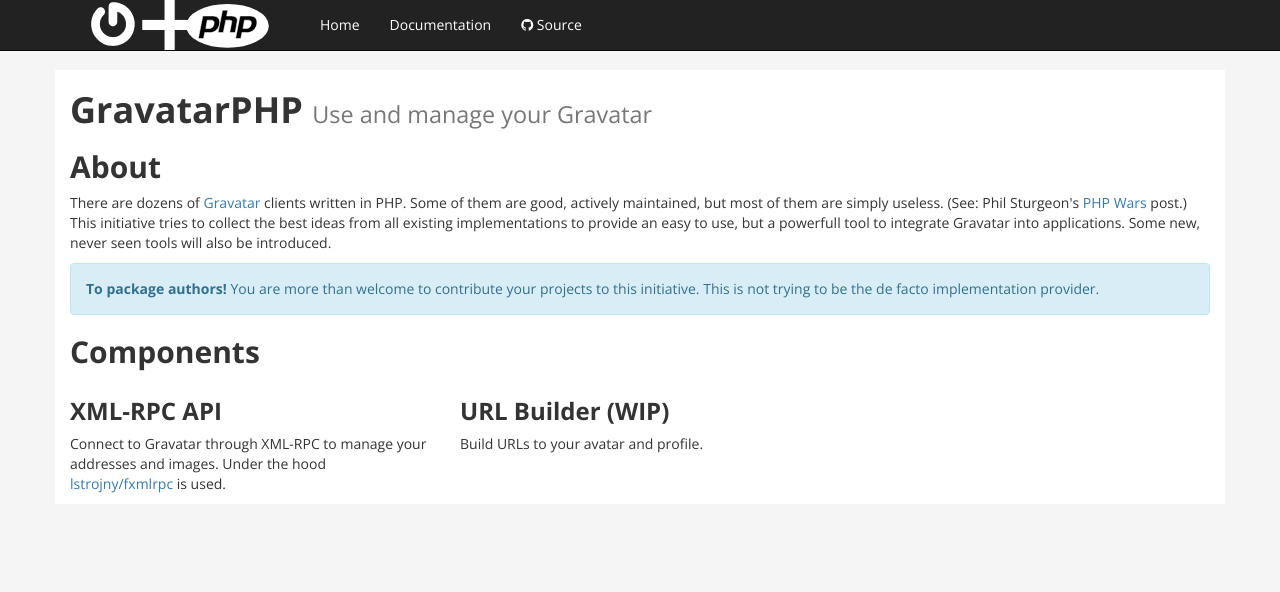
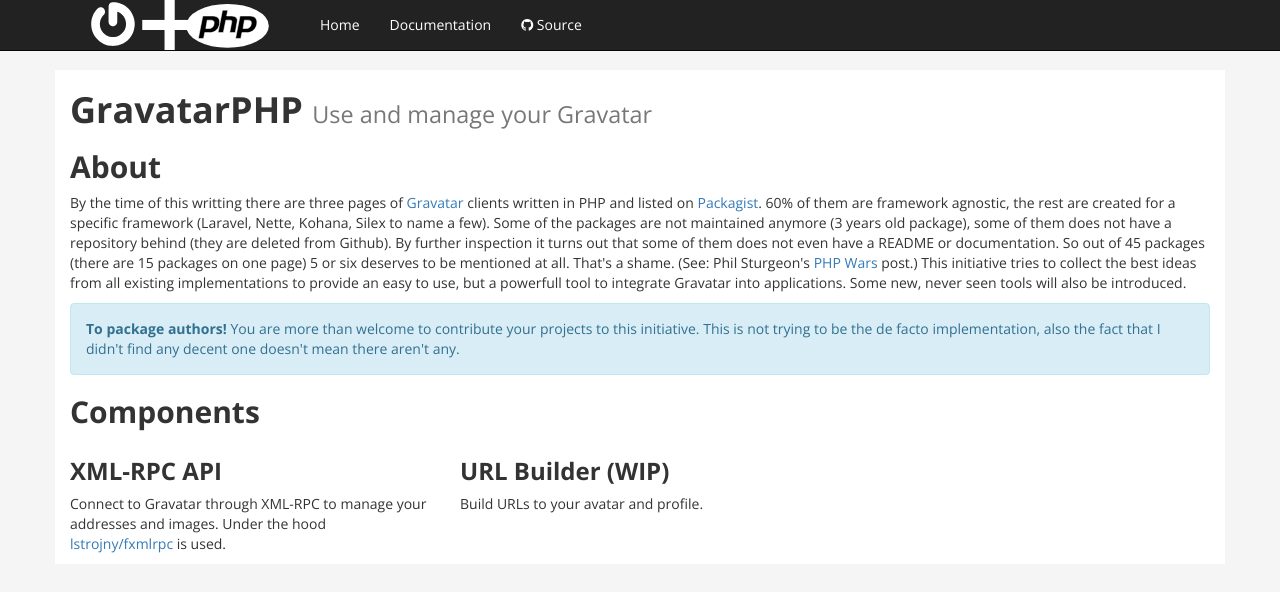
Before and after one commit to madcitymultimedia/gravatarphp.github.io, a Jekyll site: the page built from index.html, in a window 1280 px wide. Shown: the top 592 px of the page. Built offline with Jekyll 4.4.1, drawn with Linux system fonts in a browser that asks for light colours.

Commit message:
Updates site

```diff
--- a/index.html
+++ b/index.html
@@ -8,9 +8,9 @@
 			<h1>GravatarPHP <small>Use and manage your Gravatar</small></h1>
 			<section id="about">
 				<h2>About</h2>
-				<p>There are dozens of <a href="https://gravatar.com">Gravatar</a> clients written in PHP. Some of them are good, actively maintained, but most of them are simply useless. (See: Phil Sturgeon's <a href="https://philsturgeon.uk/php/2014/10/20/php-wars-attack-of-the-clones/">PHP Wars</a> post.) This initiative tries to collect the best ideas from all existing implementations to provide an easy to use, but a powerfull tool to integrate Gravatar into applications. Some new, never seen tools will also be introduced.</p>
+				<p>By the time of this writting there are three pages of <a href="https://gravatar.com">Gravatar</a> clients written in PHP and listed on <a href="https://packagist.org">Packagist</a>. 60% of them are framework agnostic, the rest are created for a specific framework (Laravel, Nette, Kohana, Silex to name a few). Some of the packages are not maintained anymore (3 years old package), some of them does not have a repository behind (they are deleted from Github). By further inspection it turns out that some of them does not even have a README or documentation. So out of 45 packages (there are 15 packages on one page) 5 or six deserves to be mentioned at all. That's a shame. (See: Phil Sturgeon's <a href="https://philsturgeon.uk/php/2014/10/20/php-wars-attack-of-the-clones/">PHP Wars</a> post.) This initiative tries to collect the best ideas from all existing implementations to provide an easy to use, but a powerfull tool to integrate Gravatar into applications. Some new, never seen tools will also be introduced.</p>
 			</section>
-			<div class="alert alert-info" role="alert"><strong>To package authors!</strong> You are more than welcome to contribute your projects to this initiative. This is not trying to be the de facto implementation provider.</div>
+			<div class="alert alert-info" role="alert"><strong>To package authors!</strong> You are more than welcome to contribute your projects to this initiative. This is not trying to be the de facto implementation, also the fact that I didn't find any decent one doesn't mean there aren't any.</div>
 			<section id="components">
 				<h2>Components</h2>
 				<div class="row">
```
